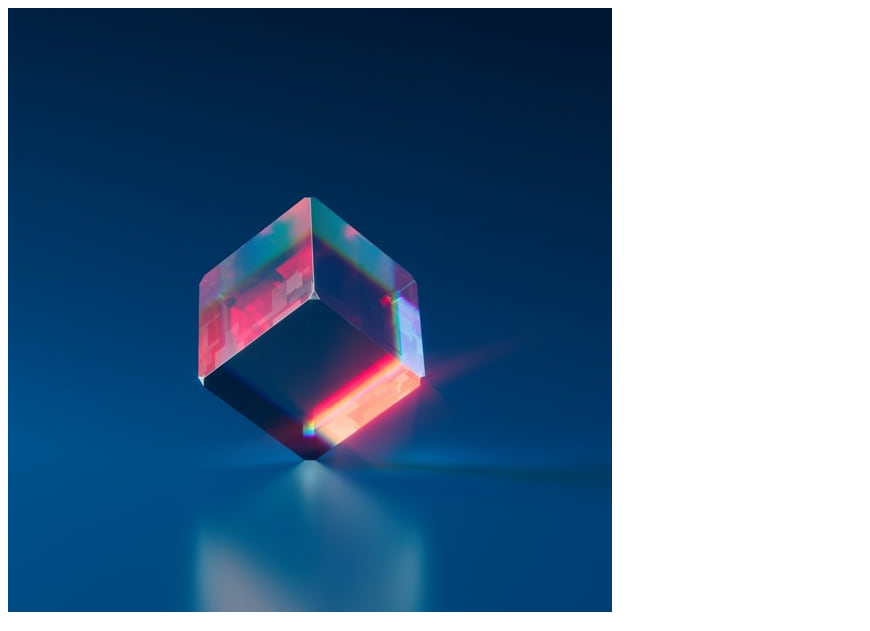
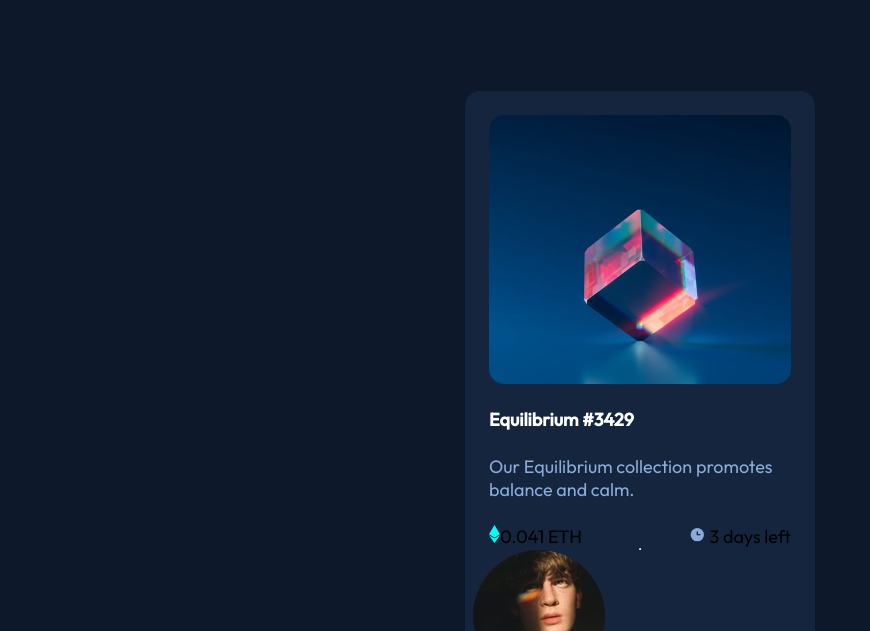
Before and after one commit to Noby707/FrontendMentorChallenges, a plain HTML site: page nft-preview-card-component-main/index.html in a window 1280 px wide. Shown: the top 631 px of the page, without its empty margins (0-870 px from the left). Drawn offline with Linux system fonts and the light colour scheme.

Commit message:
Work on card CSS, Add Fonts, Set up styles top-down

```diff
--- a/nft-preview-card-component-main/index.html
+++ b/nft-preview-card-component-main/index.html
@@ -4,7 +4,13 @@
   <meta charset="UTF-8">
   <meta name="viewport" content="width=device-width, initial-scale=1.0"> <!-- displays site properly based on user's device -->
 
+  <!-- Fonts -->
+  <link rel="preconnect" href="https://fonts.googleapis.com">
+  <link rel="preconnect" href="https://fonts.gstatic.com" crossorigin>
+  <link href="https://fonts.googleapis.com/css2?family=Outfit:wght@300;400;500&display=swap" rel="stylesheet">
   <link rel="icon" type="image/png" sizes="32x32" href="./images/favicon-32x32.png">
+
+  <link rel="stylesheet" href="style.css">
 
   <title>Frontend Mentor | NFT preview card component</title>
 
@@ -16,8 +22,10 @@
 </head>
 <body>
 
-  <div class="main-container">
-    <img src="./images/image-equilibrium.jpg" alt="NFT-image-equilibrium">
+  <div class="card-container">
+    <div class="display">
+      <img class="display-img" src="./images/image-equilibrium.jpg" alt="NFT-image-equilibrium">
+    </div>
 
     <div class="title"><h1>Equilibrium #3429</h1></div>
     <div class="txt-p"><p>Our Equilibrium collection promotes balance and calm.</p></div>
--- a/nft-preview-card-component-main/style.css
+++ b/nft-preview-card-component-main/style.css
@@ -1,4 +1,66 @@
 * {
     margin: 0;
     padding: 0;
+
+    font-family: 'Outfit', sans-serif;
+    font-size: 18px;
 }
+
+body {
+    height: 100vh;
+    background-color: hsl(217, 54%, 11%);
+    display: flex;
+    align-items: center;
+    flex-direction: column;
+    justify-content: center;
+}
+
+.card-container {
+    width: 350px;
+    height: 596px;
+    background-color: hsl(216, 50%, 16%);
+    border-radius: 15px;
+
+    display: flex;
+    flex-direction: column;
+    align-items: center;
+}
+
+.display {
+    width: 302px;
+    height: 302px;
+
+    border-radius: 15px;
+    overflow: hidden;
+
+    margin-top: 24px;
+}
+
+.display-img {
+    /* Fit to parent div */
+    max-width: 100%;
+    display: block;
+    height: auto;
+}
+
+.title {
+    color: hsl(0, 0%, 100%);
+    width: 302px;
+
+    margin-top: 24px;
+}
+
+.txt-p {
+    color: hsl(215, 51%, 70%);
+    width: 302px;
+
+    margin-top: 24px;
+}
+
+.info-line {
+    width: 302px;
+    display: flex;
+    justify-content: space-between;
+
+    margin-top: 24px
+}
```
